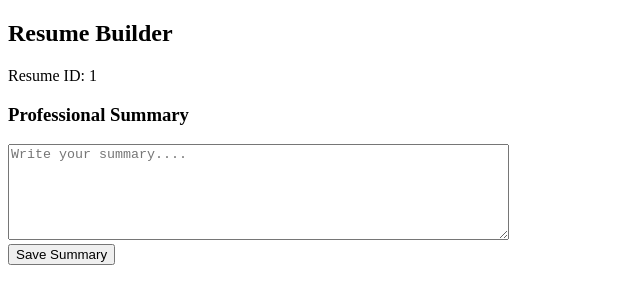
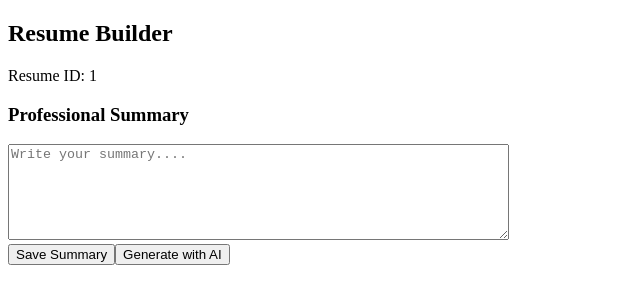
Before and after one commit to TusharKcode/AI-resume-generator, a React app in the folder frontend/: page /resume-builder/1 in a window 1280 px wide. Shown: the top 304 px of the page, without its empty margins (0-640 px from the left). Built offline with nearby package versions, Linux system fonts and the light colour scheme; sample sign-in values are in the browser's storage; the HTML template or start-up script is replaced by a standard one.

Commit message:
Summary section working

```diff
--- a/frontend/src/pages/resume/ResumeBuilder.jsx
+++ b/frontend/src/pages/resume/ResumeBuilder.jsx
@@ -1,11 +1,27 @@
 import { useState } from "react";
 import { useParams } from "react-router-dom";
 import { saveResumesSection } from "../../services/resumeService";
+import { generateAIContent } from "../../services/aiService"
 
 function ResumeBuilder(){
 
     const {resumeId} = useParams();
     const [summary, setSummary] = useState("");
+
+    const handleGenerateAI = async () => {
+        try {
+            const data = await generateAIContent({
+                section:"summary",
+                userData: "Software developer skilled in Java, React and backend development",
+                resumeId: resumeId
+            })
+
+            setSummary(data.aiText);
+        } catch (error) {
+            console.error(error);
+            alert("AI generation failed")
+        }
+    }
 
     const handleSave = async () => {
         try {
@@ -42,6 +58,10 @@ function ResumeBuilder(){
             <button onClick={handleSave}>
                 Save Summary
             </button>
+
+            <button onClick={handleGenerateAI}>
+                Generate with AI
+            </button>
         </div>
     )
 }
```
